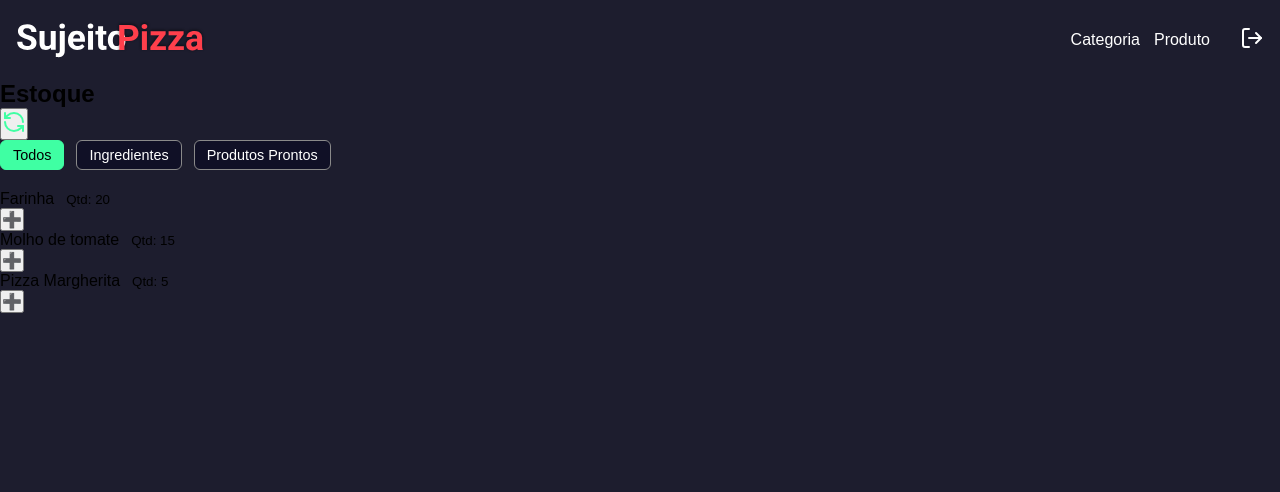
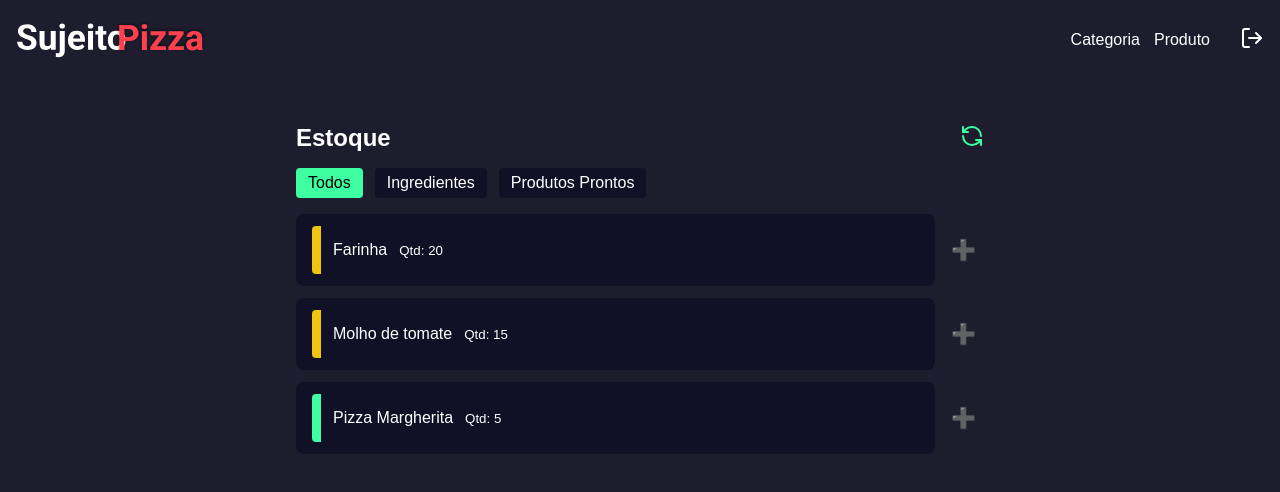
Before and after one commit to LucasaaOrse/pizzaria-frontend, a Next.js app: page /dashboard/stock in a window 1280 px wide. Shown: the top 492 px of the page. Built offline with nearby package versions, Linux system fonts and the light colour scheme; no server answers.

Commit message:
Atualização

```diff
--- a/src/app/dashboard/stock/styles.module.scss
+++ b/src/app/dashboard/stock/styles.module.scss
@@ -1,26 +1,105 @@
+// src/app/dashboard/stock/styles.module.scss
+
+.container {
+  max-width: 720px;
+  margin: 20px auto;
+  padding: 0 16px;
+  display: flex;
+  flex-direction: column;
+  background: var(--dark-700);
+  min-height: 100vh;
+
+  h1 {
+    color: var(--white);
+  }
+}
+
+.header {
+  display: flex;
+  justify-content: space-between;
+  align-items: center;
+  margin: 24px 0 16px;
+
+  button {
+    background: transparent;
+    border: none;
+    cursor: pointer;
+  }
+}
+
 .filters {
   display: flex;
   gap: 12px;
-  margin-bottom: 20px;
+  margin-bottom: 16px;
 
   button {
+    padding: 6px 12px;
     background: var(--dark-900);
-    border: 1px solid var(--gray-100);
-    border-radius: 6px;
-    padding: 6px 12px;
+    border: none;
+    border-radius: 4px;
     color: var(--white);
-    font-size: 0.9rem;
-    transition: background 0.3s;
+    transition: filter 0.2s;
 
     &:hover {
-      background: var(--gray-100);
-      color: var(--black);
+      filter: brightness(1.1);
     }
+  }
+
+  .activeFilter {
+    background: var(--green-900);
+    color: var(--black);
   }
 }
 
-.activeFilter {
-  background-color: var(--green-900) !important;
-  border-color: var(--green-900) !important;
-  color: var(--black) !important;
+.listOrders {
+  display: flex;
+  flex-direction: column;
+  gap: 12px;
+  flex: 1;
 }
+
+.emptyItem {
+  color: var(--gray-100);
+  text-align: center;
+  margin-top: 40px;
+}
+
+.orderRow {
+  display: flex;
+  align-items: center;
+  gap: 8px;
+}
+
+.orderItem {
+  flex: 1;
+  display: flex;
+  align-items: center;
+  background: var(--dark-900);
+  padding: 12px 16px;
+  border-radius: 8px;
+  color: var(--white);
+  font-size: 1rem;
+  border: none;
+  cursor: default;
+}
+
+.tag {
+  width: 9px;
+  height: 48px;
+  border-radius: 4px 0 0 4px;
+  margin-right: 12px;
+  background-color: var(--green-900); // ingredientes/verdes por padrão
+}
+
+.chatIcon {
+  background: transparent;
+  border: none;
+  font-size: 1.25rem;
+  cursor: pointer;
+  color: var(--white);
+  padding: 8px;
+  transition: transform 0.2s;
+}
+.chatIcon:hover {
+  transform: scale(1.1);
+}
```
